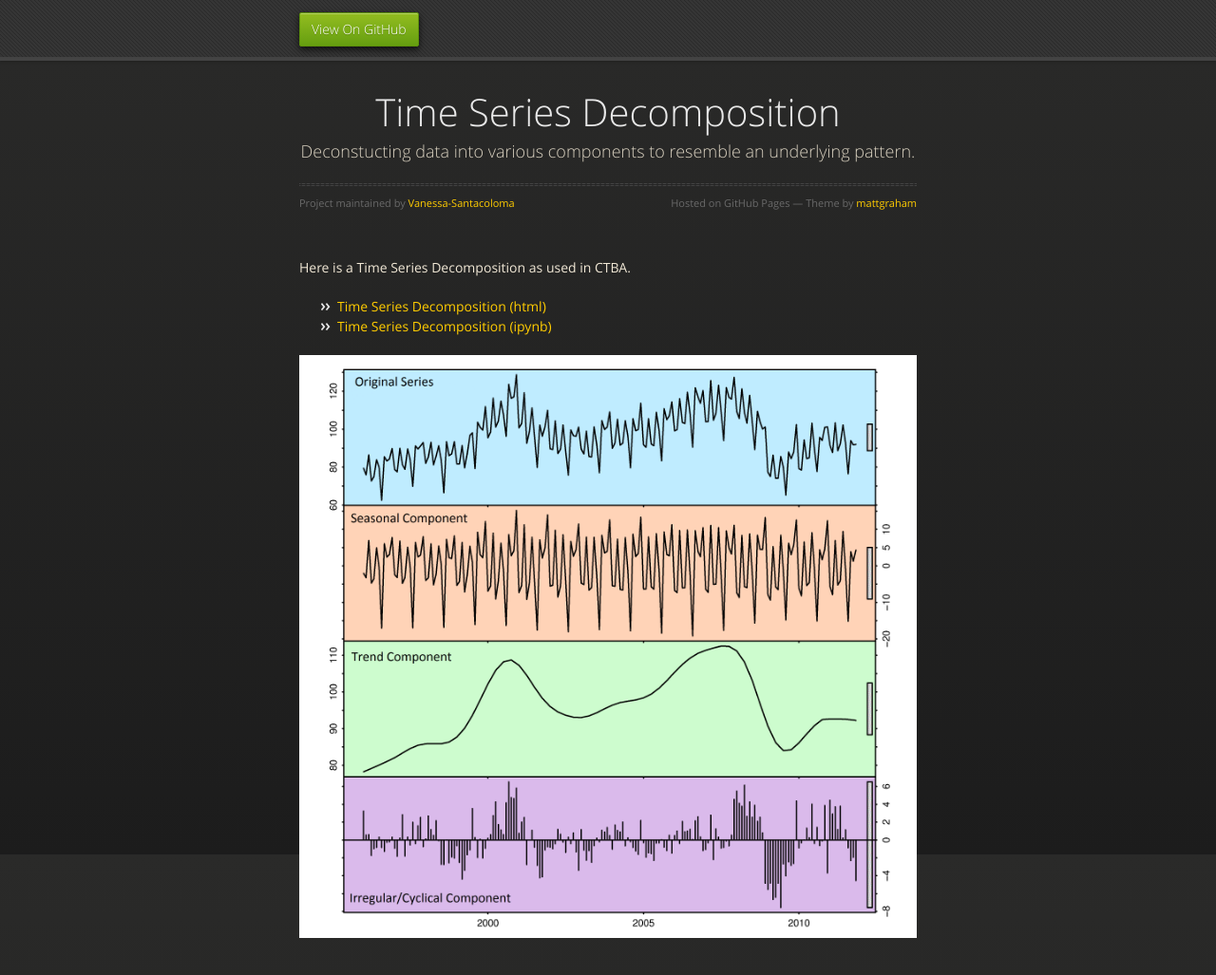
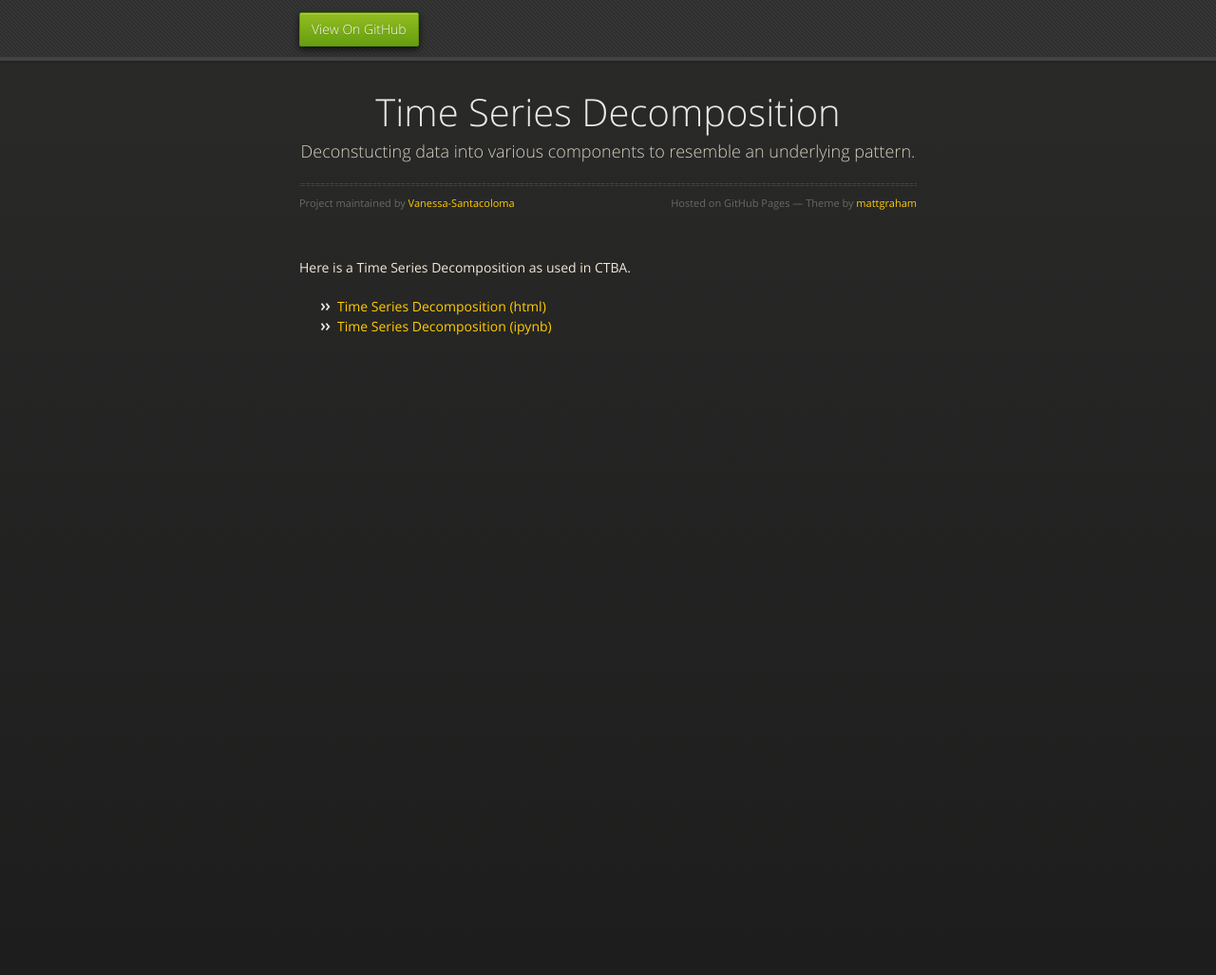
Before and after one commit to Vanessa-Santacoloma/Vanessa-Santacoloma.github.io, a Jekyll site: the page built from TimeSeries/index.md, in a window 1280 px wide and 1103 px high. Shown: the top 1027 px of the window at 95% size. Built offline with Jekyll 4.4.1, drawn with Linux system fonts in a browser that asks for light colours; our own code applies the rules of GitHub Pages for plain Markdown files.

Commit message:
Update index.md

```diff
--- a/TimeSeries/index.md
+++ b/TimeSeries/index.md
@@ -6,6 +6,3 @@ description: Course Content
 Here is a Time Series Decomposition as used in CTBA.
 - [Time Series Decomposition (html)](TimeSeries.html)
 - [Time Series Decomposition (ipynb)](TimeSeries.ipynb)
-
-
-![My Picture](/decomp-example.png)
```
